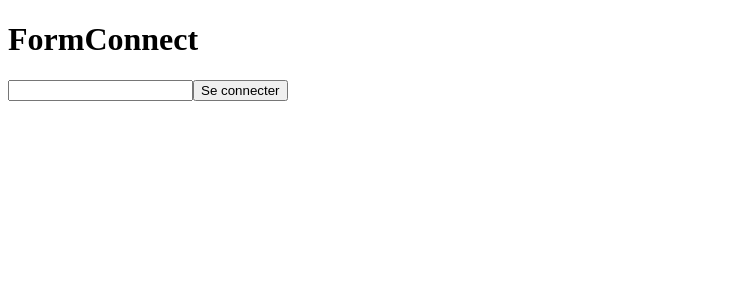
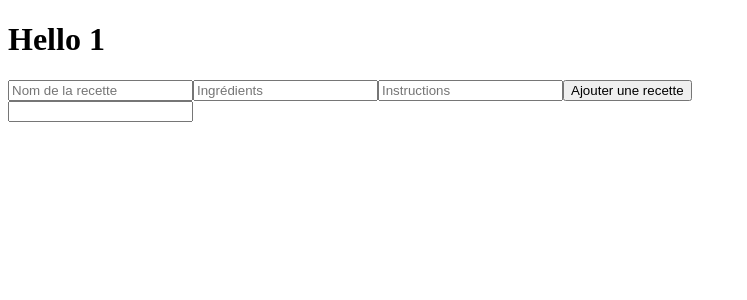
Before and after one commit to 1ouiss/recipe-list-react, a React (Create React App) app: page /recipes/1 in a window 1280 px wide. Shown: the top 300 px of the page, without its empty margins (0-747 px from the left). Built offline with nearby package versions, Linux system fonts and the light colour scheme.

Commit message:
add router and localstorage recipe

```diff
--- a/package.json
+++ b/package.json
@@ -8,6 +8,7 @@
     "@testing-library/user-event": "^13.5.0",
     "react": "^18.2.0",
     "react-dom": "^18.2.0",
+    "react-router-dom": "^6.4.2",
     "react-scripts": "5.0.1",
     "web-vitals": "^2.1.4"
   },
--- a/src/App.jsx
+++ b/src/App.jsx
@@ -1,14 +1,23 @@
 import FormConnect from './components/FormConnect';
 import RecipeList from './components/RecipeList';
 import { useState } from "react";
+
+import { BrowserRouter, Routes, Route } from "react-router-dom";
+
 function App() {
   const [isConnected, setIsConnected] = useState(false);
   const [pseudo, setPseudo] = useState("");
 
   return (
-    <div className="App">
-      {isConnected ? <RecipeList pseudo={pseudo}/> : <FormConnect setIsConnected={setIsConnected} pseudo={pseudo} setPseudo={setPseudo}/>}
-    </div>
+    <BrowserRouter>
+      <Routes>
+        <Route path="/" element={<FormConnect isConnected={isConnected} setIsConnected={setIsConnected} pseudo={pseudo} setPseudo={setPseudo}/>}/>
+        <Route path="/recipes/:pseudo" element={<RecipeList/>}/>
+      </Routes>
+    </BrowserRouter>
+    // <div className="App">
+    //   {isConnected ? <RecipeList pseudo={pseudo}/> : <FormConnect setIsConnected={setIsConnected} pseudo={pseudo} setPseudo={setPseudo}/>}
+    // </div>
   );
 }
 
--- a/src/components/CardRecipe.jsx
+++ b/src/components/CardRecipe.jsx
@@ -1,5 +1,5 @@
 const CardRecipe = ({recipe}) => {
-    const { title, ingredients, instructions } = recipe;
+    const { pseudo, title, ingredients, instructions } = recipe;
 
     const sliptList = (text) => {
         return text.split(',').map((item, index) => (
@@ -8,7 +8,7 @@ const CardRecipe = ({recipe}) => {
     };
     return (
         <li>
-            <h2>{title}</h2>
+            <h2>{title} by {pseudo}</h2>
             <div>
                 <h3>Ingrédients</h3>
                 <ul>
--- a/src/components/FormConnect.jsx
+++ b/src/components/FormConnect.jsx
@@ -4,6 +4,7 @@ const FormConnect = (props) => {
         e.preventDefault();
         if (props.pseudo !== '') {
             props.setIsConnected(true);
+            window.location.href = `/recipes/${props.pseudo}`;
         }else{
             alert('Veuillez renseigner un pseudo');
         }
--- a/src/components/FormRecipe.jsx
+++ b/src/components/FormRecipe.jsx
@@ -18,6 +18,7 @@ const FormRecipe = ({pseudo, recipes, setRecipes}) => {
             pseudo: pseudo
         });
         e.target.reset();
+        localStorage.setItem(pseudo, JSON.stringify(recipes));
     };
 
     return (
--- a/src/components/RecipeList.jsx
+++ b/src/components/RecipeList.jsx
@@ -1,32 +1,28 @@
 import FormRecipe from "./FormRecipe";
-import { useState } from "react";
+import { useState, useEffect } from "react";
 import CardRecipe from "./CardRecipe";
+import { useParams } from "react-router-dom";
 
-const RecipeList = ({pseudo}) => {
-    const [recipesSearch, setRecipesSearch] = useState([]);
-    const [recipes, setRecipes] = useState([
-        {
-            id: 1,
-            pseudo: "moi",
-            title: "Pizza",
-            ingredients: "Pâte, tomate, fromage",
-            instructions: "Etaler la pâte, mettre la sauce, mettre le fromage, mettre au four"
-        },
-        {
-            id: 2,
-            pseudo: "pas moi",
-            title: "Pâtes",
-            ingredients: "Pâtes, tomate, fromage",
-            instructions: "Faire cuire les pâtes, mettre la sauce, mettre le fromage"
-        }
-    ]);
+const RecipeList = () => {
+    const pseudo = useParams().pseudo;
+    const [recipes, setRecipes] = useState([]);
 
     const handleChangeSearch = (e) => {
         const { value } = e.target;
+        const recipesSearch = recipes.filter((recipe) => recipe.title.toLowerCase().includes(value.toLowerCase()));
+        setRecipes(recipesSearch);
+    };
 
-        const filteredRecipes = recipes.filter(recipe => recipe.title.toLowerCase().includes(value.toLowerCase()));
-        setRecipesSearch(filteredRecipes);
+    const getLocalStorage = () => {
+        const recipesLocalStorage = JSON.parse(localStorage.getItem(pseudo));
+        if (recipesLocalStorage) {
+            setRecipes(recipesLocalStorage);
+        }
     };
+
+    useEffect(() => {
+        getLocalStorage();
+    }, []);
 
     return (
         <div>
```
Also changed, not shown: 1 other file (tests, documents, lock files or other folders).
